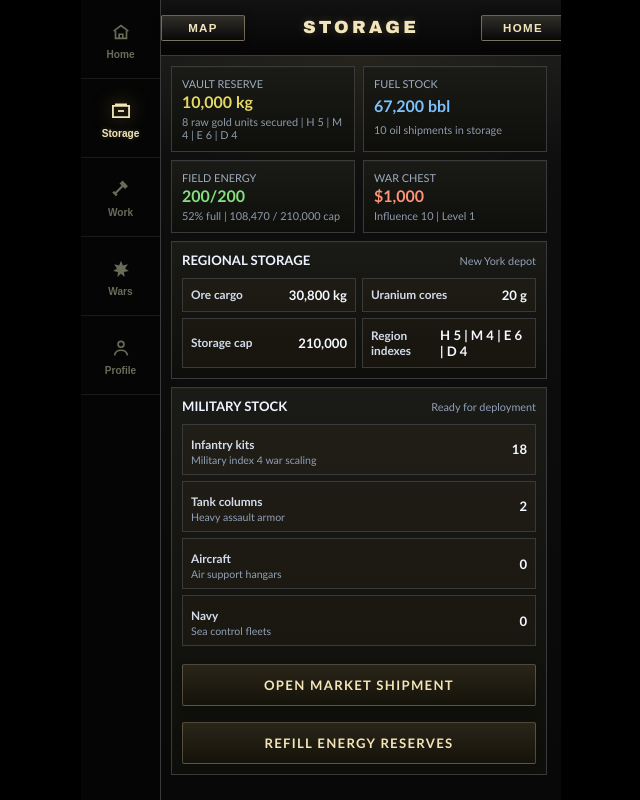
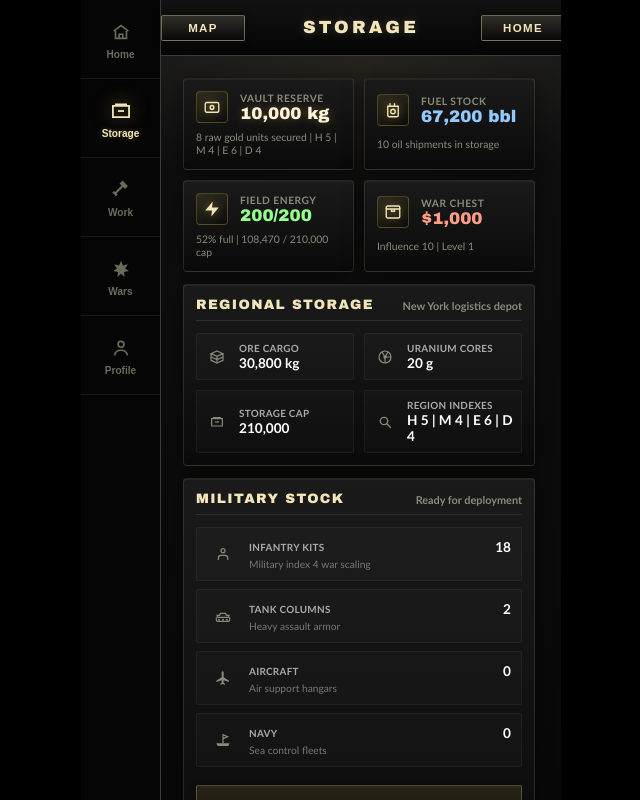
Before and after one commit to MetaEarthProject/MetaEarthOnline, a React (Vite) app: page / in a window 1280 px wide. Both pictures are taken after a click on the button "Storage". Shown: the whole page, without its empty margins (319-959 px from the left). Built offline with nearby package versions, Linux system fonts and the light colour scheme.

Commit message:
improve storage UI

```diff
--- a/src/App.tsx
+++ b/src/App.tsx
@@ -19,7 +19,7 @@ import type { FactoryId, Region, LawType, LawCategory, Bill } from "./types";
 import type { Language } from "./store/gameStore";
 
 type AppTab = "home" | "storage" | "map" | "parliament" | "work" | "wars" | "profile";
-type IconName = Exclude<AppTab, "parliament"> | "search" | "mail" | "dots" | "fist" | "flame" | "back" | "gear" | "strength" | "stamina" | "intelligence" | "charisma";
+type IconName = Exclude<AppTab, "parliament"> | "search" | "mail" | "dots" | "fist" | "flame" | "back" | "gear" | "strength" | "stamina" | "intelligence" | "charisma" | "vault" | "fuel" | "bolt" | "chest" | "ore" | "uranium" | "infantry" | "tank" | "aircraft" | "ship";
 type WorkResourceTone = "gold" | "oil" | "ore" | "uranium" | "diamond" | "liquid_oxygen" | "helium_3" | "rivalium";
 type WorkFactoryTone = "gold" | "oil" | "ore" | "uranium" | "diamond" | "liquid_oxygen" | "helium_3" | "rivalium" | "energy";
 type WarConflictTone = "danger" | "alert" | "friendly";
@@ -260,6 +260,81 @@ function Icon({ name, className }: { name: IconName; className?: string }) {
       return (
         <svg viewBox="0 0 24 24" className={className} aria-hidden="true">
           <path d="M12 4.5l2.2 4.5 5 .7-3.6 3.5.8 5-4.4-2.3-4.4 2.3.8-5-3.6-3.5 5-.7L12 4.5z" fill="currentColor" />
+        </svg>
+      );
+    case "vault":
+      return (
+        <svg viewBox="0 0 24 24" className={className} aria-hidden="true">
+          <rect x="3" y="6" width="18" height="13" rx="2" fill="none" stroke="currentColor" strokeWidth="1.8" />
+          <circle cx="12" cy="12.5" r="2.5" fill="none" stroke="currentColor" strokeWidth="1.8" />
+          <path d="M12 10v1M12 14v1M9.5 12.5h1M13.5 12.5h1" fill="none" stroke="currentColor" strokeWidth="1.8" />
+        </svg>
+      );
+    case "fuel":
+      return (
+        <svg viewBox="0 0 24 24" className={className} aria-hidden="true">
+          <path d="M14 3v4M8 3v4" fill="none" stroke="currentColor" strokeWidth="1.8" />
+          <path d="M5 7h14v12a2 2 0 01-2 2H7a2 2 0 01-2-2V7z" fill="none" stroke="currentColor" strokeWidth="1.8" />
+          <circle cx="12" cy="14" r="3" fill="none" stroke="currentColor" strokeWidth="1.8" />
+        </svg>
+      );
+    case "bolt":
+      return (
+        <svg viewBox="0 0 24 24" className={className} aria-hidden="true">
+          <path d="M13 2L3 14h9l-1 8 10-12h-9l1-8z" fill="currentColor" />
+        </svg>
+      );
+    case "chest":
+      return (
+        <svg viewBox="0 0 24 24" className={className} aria-hidden="true">
+          <path d="M3 8h18v10a2 2 0 01-2 2H5a2 2 0 01-2-2V8z" fill="none" stroke="currentColor" strokeWidth="1.8" />
+          <path d="M3 8V6a2 2 0 012-2h14a2 2 0 012 2v2" fill="none" stroke="currentColor" strokeWidth="1.8" />
+          <path d="M10 8v3h4V8" fill="none" stroke="currentColor" strokeWidth="1.8" />
+        </svg>
+      );
+    case "ore":
+      return (
+        <svg viewBox="0 0 24 24" className={className} aria-hidden="true">
+          <path d="M12 3l9 4-9 4-9-4 9-4zM3 7v10l9 4 9-4V7" fill="none" stroke="currentColor" strokeWidth="1.8" />
+          <path d="M12 11v10M3 12l9 4 9-4" fill="none" stroke="currentColor" strokeWidth="1.8" />
+        </svg>
+      );
+    case "uranium":
+      return (
+        <svg viewBox="0 0 24 24" className={className} aria-hidden="true">
+          <circle cx="12" cy="12" r="9" fill="none" stroke="currentColor" strokeWidth="1.8" />
+          <path d="M12 12L7.5 4.5M12 12l4.5-7.5M12 12h9M12 12v9" fill="none" stroke="currentColor" strokeWidth="1.8" />
+          <circle cx="12" cy="12" r="2.5" fill="currentColor" />
+        </svg>
+      );
+    case "infantry":
+      return (
+        <svg viewBox="0 0 24 24" className={className} aria-hidden="true">
+          <circle cx="12" cy="7" r="3" fill="none" stroke="currentColor" strokeWidth="1.8" />
+          <path d="M5 21v-3a4 4 0 014-4h6a4 4 0 014 4v3" fill="none" stroke="currentColor" strokeWidth="1.8" />
+        </svg>
+      );
+    case "tank":
+      return (
+        <svg viewBox="0 0 24 24" className={className} aria-hidden="true">
+          <path d="M4 14h16l1-3h-4l-1-3H8l-1 3H3l1 3z" fill="none" stroke="currentColor" strokeWidth="1.8" />
+          <path d="M2 14v4a2 2 0 002 2h16a2 2 0 002-2v-4" fill="none" stroke="currentColor" strokeWidth="1.8" />
+          <circle cx="6" cy="17.5" r="1.5" fill="currentColor" />
+          <circle cx="12" cy="17.5" r="1.5" fill="currentColor" />
+          <circle cx="18" cy="17.5" r="1.5" fill="currentColor" />
+        </svg>
+      );
+    case "aircraft":
+      return (
+        <svg viewBox="0 0 24 24" className={className} aria-hidden="true">
+          <path d="M21 16l-8-5V3.5a1.5 1.5 0 00-3 0V11l-8 5v2l8-2.5V19l-2 1.5V22l3.5-1 3.5 1v-1.5L13 19v-3.5l8 2.5v-2z" fill="currentColor" />
+        </svg>
+      );
+    case "ship":
+      return (
+        <svg viewBox="0 0 24 24" className={className} aria-hidden="true">
+          <path d="M2 17l2 4h16l2-4H2z" fill="currentColor" />
+          <path d="M12 17V4l7 3-7 3" fill="none" stroke="currentColor" strokeWidth="1.8" />
         </svg>
       );
   }
@@ -346,18 +421,27 @@ function StorageMetricCard({
   label,
   value,
   detail,
-  tone
+  tone,
+  icon
 }: {
   label: string;
   value: string;
   detail: string;
   tone: StorageTone;
+  icon: IconName;
 }) {
   return (
-    <article className={`storage-card ${tone}`}>
-      <span>{label}</span>
-      <strong>{value}</strong>
-      <small>{detail}</small>
+    <article className={`me-storage-card ${tone}`}>
+      <div className="me-storage-card-header">
+        <div className="me-storage-card-icon-frame">
+          <Icon name={icon} className="me-storage-card-icon" />
+        </div>
+        <div className="me-storage-card-info">
+          <span>{label}</span>
+          <strong>{value}</strong>
+        </div>
+      </div>
+      <small className="me-storage-card-detail">{detail}</small>
     </article>
   );
 }
@@ -647,40 +731,44 @@ export default function App() {
       label: "Vault reserve",
       value: `${formatNumber(resources.gold * 1250)} kg`,
       detail: `${resources.gold} raw gold units secured | ${regionIndexSummary}`,
-      tone: "gold" as const
+      tone: "gold" as const,
+      icon: "vault" as const
     },
     {
       label: "Fuel stock",
       value: `${formatNumber(resources.oil * 6720)} bbl`,
       detail: `${resources.oil} oil shipments in storage`,
-      tone: "blue" as const
+      tone: "blue" as const,
+      icon: "fuel" as const
     },
     {
       label: t.ui.fieldEnergy,
       value: `${player.energy}/200`,
       detail: `${storageFillPercent}% full | ${formatNumber(storageUsage)} / ${formatNumber(storageCapacity)} cap`,
-      tone: "green" as const
+      tone: "green" as const,
+      icon: "bolt" as const
     },
     {
       label: t.ui.warChest,
       value: `$${formatNumber(player.money)}`,
       detail: `Influence ${player.influence} | Level ${player.level}`,
-      tone: "red" as const
+      tone: "red" as const,
+      icon: "chest" as const
     }
   ];
 
   const storageLogistics = [
-    { label: "Ore cargo", value: `${formatNumber(resources.iron * 1400)} kg` },
-    { label: "Uranium cores", value: `${formatNumber(resources.uranium * 20)} g` },
-    { label: "Storage cap", value: formatNumber(storageCapacity) },
-    { label: "Region indexes", value: regionIndexSummary }
+    { label: "Ore cargo", value: `${formatNumber(resources.iron * 1400)} kg`, icon: "ore" as const },
+    { label: "Uranium cores", value: `${formatNumber(resources.uranium * 20)} g`, icon: "uranium" as const },
+    { label: "Storage cap", value: formatNumber(storageCapacity), icon: "storage" as const },
+    { label: "Region indexes", value: regionIndexSummary, icon: "search" as const }
   ];
 
   const storageArsenal = [
-    { label: "Infantry kits", value: formatNumber(military.infantry), detail: `Military index ${region.militaryIndex} war scaling` },
-    { label: "Tank columns", value: formatNumber(military.tanks), detail: "Heavy assault armor" },
-    { label: "Aircraft", value: formatNumber(military.aircraft), detail: "Air support hangars" },
-    { label: "Navy", value: formatNumber(military.navy), detail: "Sea control fleets" }
+    { label: "Infantry kits", value: formatNumber(military.infantry), detail: `Military index ${region.militaryIndex} war scaling`, icon: "infantry" as const },
+    { label: "Tank columns", value: formatNumber(military.tanks), detail: "Heavy assault armor", icon: "tank" as const },
+    { label: "Aircraft", value: formatNumber(military.aircraft), detail: "Air support hangars", icon: "aircraft" as const },
+    { label: "Navy", value: formatNumber(military.navy), detail: "Sea control fleets", icon: "ship" as const }
   ];
 
   const workBrand = region.city.split(" ").slice(0, 2).join(" ");
@@ -1223,7 +1311,7 @@ export default function App() {
 
           {isStorageTab && (
             <div className="storage-page">
-              <section className="storage-grid">
+              <section className="me-storage-grid">
                 {storageOverview.map((item) => (
                   <StorageMetricCard
                     key={item.label}
@@ -1231,38 +1319,49 @@ export default function App() {
                     value={item.value}
                     detail={item.detail}
                     tone={item.tone}
+                    icon={item.icon}
                   />
                 ))}
               </section>
 
-              <section className="storage-panel">
+              <section className="me-storage-panel">
                 <div className="storage-panel-head">
                   <h2>Regional storage</h2>
-                  <span>{region.city} depot</span>
-                </div>
-                <div className="storage-list two-col">
+                  <span>{region.city} logistics depot</span>
+                </div>
+                <div className="me-storage-list two-col">
                   {storageLogistics.map((item) => (
-                    <article key={item.label} className="storage-list-item">
-                      <span>{item.label}</span>
-                      <strong>{item.value}</strong>
+                    <article key={item.label} className="me-storage-list-item">
+                      <div className="me-storage-list-icon">
+                        <Icon name={item.icon} className="me-storage-mini-icon" />
+                      </div>
+                      <div className="me-storage-list-copy">
+                        <span>{item.label}</span>
+                        <strong>{item.value}</strong>
+                      </div>
                     </article>
                   ))}
                 </div>
               </section>
 
-              <section className="storage-panel">
+              <section className="me-storage-panel">
                 <div className="storage-panel-head">
                   <h2>Military stock</h2>
                   <span>Ready for deployment</span>
                 </div>
-                <div className="storage-list">
+                <div className="me-storage-list">
                   {storageArsenal.map((item) => (
-                    <article key={item.label} className="storage-list-item expanded">
-                      <div>
-                        <span>{item.label}</span>
+                    <article key={item.label} className="me-storage-list-item expanded">
+                      <div className="me-storage-list-icon">
+                        <Icon name={item.icon} className="me-storage-mini-icon" />
+                      </div>
+                      <div className="me-storage-list-copy">
+                        <div className="me-storage-list-top">
+                          <span>{item.label}</span>
+                          <strong>{item.value}</strong>
+                        </div>
                         <small>{item.detail}</small>
                       </div>
-                      <strong>{item.value}</strong>
                     </article>
                   ))}
                 </div>
--- a/src/styles.css
+++ b/src/styles.css
@@ -1740,103 +1740,206 @@ body {
 /* Removed storage-mode custom background and narrow padding */
 .storage-page {
   display: grid;
+  gap: 12px;
+  padding: 12px;
+}
+
+.me-storage-card,
+.me-storage-panel {
+  border: 1px solid rgba(243, 229, 186, 0.12);
+  background: linear-gradient(180deg, #1a1a1a 0%, #0a0a0a 100%);
+  box-shadow: 0 4px 20px rgba(0, 0, 0, 0.5), inset 0 1px 0 rgba(243, 229, 186, 0.05);
+  border-radius: 4px;
+}
+
+.me-storage-grid {
+  display: grid;
+  grid-template-columns: 1fr 1fr;
+  gap: 10px;
+}
+
+.me-storage-card {
+  padding: 12px;
+  display: grid;
   gap: 8px;
-}
-
-.storage-grid {
-  display: grid;
-  grid-template-columns: 1fr 1fr;
-  gap: 8px;
-}
-
-.storage-card,
-.storage-panel {
-  border: 1px solid var(--work-border);
-  background: linear-gradient(180deg, #1a1a16, #0e0e0a);
-  box-shadow: inset 0 1px 0 rgba(232, 196, 74, 0.04);
-}
-
-.storage-card {
-  padding: 10px;
-  display: grid;
-  gap: 4px;
-}
-
-.storage-card span {
-  color: #9eacbe;
-  font-size: 0.68rem;
+  transition: all 0.2s cubic-bezier(0.4, 0, 0.2, 1);
+}
+
+.me-storage-card:hover {
+  background: rgba(243, 229, 186, 0.03);
+  transform: translateY(-1px);
+}
+
+.me-storage-card-header {
+  display: grid;
+  grid-template-columns: 34px 1fr;
+  gap: 10px;
+  align-items: center;
+}
+
+.me-storage-card-icon-frame {
+  width: 32px;
+  height: 32px;
+  display: grid;
+  place-items: center;
+  border-radius: 4px;
+  background: linear-gradient(145deg, rgba(232, 196, 74, 0.12), rgba(0, 0, 0, 0.3));
+  border: 1px solid rgba(232, 196, 74, 0.25);
+  color: var(--work-gold);
+}
+
+.me-storage-card-icon {
+  width: 18px;
+  height: 18px;
+  filter: drop-shadow(0 0 4px rgba(232, 196, 74, 0.4));
+}
+
+.me-storage-card-info span {
+  display: block;
+  color: var(--work-muted);
+  font-size: 0.64rem;
+  font-weight: 800;
   text-transform: uppercase;
-}
-
-.storage-card strong {
-  color: #f4f8ff;
-  font-size: 1rem;
-  line-height: 1.05;
-}
-
-.storage-card small {
-  color: #8e9bad;
-  font-size: 0.68rem;
-  line-height: 1.2;
-}
-
-.storage-card.gold strong {
-  color: #e4d864;
-}
-
-.storage-card.blue strong {
-  color: #7dc2ff;
-}
-
-.storage-card.green strong {
-  color: #84e07d;
-}
-
-.storage-card.red strong {
-  color: #ff9277;
-}
-
-.storage-panel {
-  padding: 10px;
+  letter-spacing: 0.05em;
+  margin-bottom: 2px;
+}
+
+.me-storage-card-info strong {
+  display: block;
+  color: #fff;
+  font-size: 1.05rem;
+  line-height: 1;
+  font-family: var(--work-display-font);
+}
+
+.me-storage-card.gold strong {
+  color: #fff1da;
+  text-shadow: 0 0 10px rgba(232, 196, 74, 0.3);
+}
+
+.me-storage-card.blue strong {
+  color: #92c9ff;
+}
+
+.me-storage-card.green strong {
+  color: #96ff8e;
+}
+
+.me-storage-card.red strong {
+  color: #ff9d85;
+}
+
+.me-storage-card-detail {
+  display: block;
+  color: #8a8a7a;
+  font-size: 0.65rem;
+  line-height: 1.25;
+}
+
+.me-storage-panel {
+  padding: 12px;
 }
 
 .storage-panel-head {
   display: flex;
   justify-content: space-between;
-  align-items: baseline;
-  gap: 8px;
-  margin-bottom: 10px;
+  align-items: flex-end;
+  margin-bottom: 12px;
+  border-bottom: 1px solid rgba(243, 229, 186, 0.1);
+  padding-bottom: 8px;
 }
 
 .storage-panel-head h2 {
   margin: 0;
-  color: #eef4ff;
-  font-size: 0.82rem;
+  color: var(--work-gold);
+  font-size: 0.85rem;
+  font-weight: 900;
   text-transform: uppercase;
+  letter-spacing: 0.1em;
+  font-family: var(--work-display-font);
 }
 
 .storage-panel-head span {
-  color: #90a0b7;
+  color: var(--work-muted);
   font-size: 0.68rem;
-}
-
-.storage-list {
-  display: grid;
-  gap: 6px;
-}
-
-.storage-list.two-col {
+  font-weight: 700;
+}
+
+.me-storage-list {
+  display: grid;
+  gap: 8px;
+}
+
+.me-storage-list.two-col {
   grid-template-columns: 1fr 1fr;
-}
-
-.storage-list-item {
-  border: 1px solid var(--work-border);
-  background: rgba(232, 196, 74, 0.03);
+  gap: 10px;
+}
+
+.me-storage-list-item {
+  display: grid;
+  grid-template-columns: 24px 1fr;
+  gap: 10px;
+  align-items: center;
   padding: 8px;
+  background: rgba(255, 255, 255, 0.02);
+  border: 1px solid rgba(255, 255, 255, 0.05);
+  border-radius: 2px;
+  transition: all 0.2s ease;
+}
+
+.me-storage-list-item:hover {
+  background: rgba(243, 229, 186, 0.03);
+  border-color: rgba(243, 229, 186, 0.15);
+}
+
+.me-storage-list-icon {
   display: flex;
+  justify-content: center;
+  color: var(--work-muted);
+}
+
+.me-storage-mini-icon {
+  width: 16px;
+  height: 16px;
+}
+
+.me-storage-list-item:hover .me-storage-mini-icon {
+  color: var(--work-gold);
+}
+
+.me-storage-list-copy span {
+  display: block;
+  color: #aaa;
+  font-size: 0.62rem;
+  text-transform: uppercase;
+  font-weight: 800;
+  letter-spacing: 0.03em;
+}
+
+.me-storage-list-copy strong {
+  display: block;
+  color: #fff;
+  font-size: 0.85rem;
+  margin-top: 1px;
+}
+
+.me-storage-list-item.expanded {
+  grid-template-columns: 32px 1fr;
+  padding: 10px;
+}
+
+.me-storage-list-top {
+  display: flex;
+  justify-content: space-between;
   align-items: center;
-  justify-content: space-between;
   gap: 8px;
+}
+
+.me-storage-list-copy small {
+  display: block;
+  margin-top: 3px;
+  color: #777;
+  font-size: 0.64rem;
 }
 
 .storage-list-item.expanded div {
```
